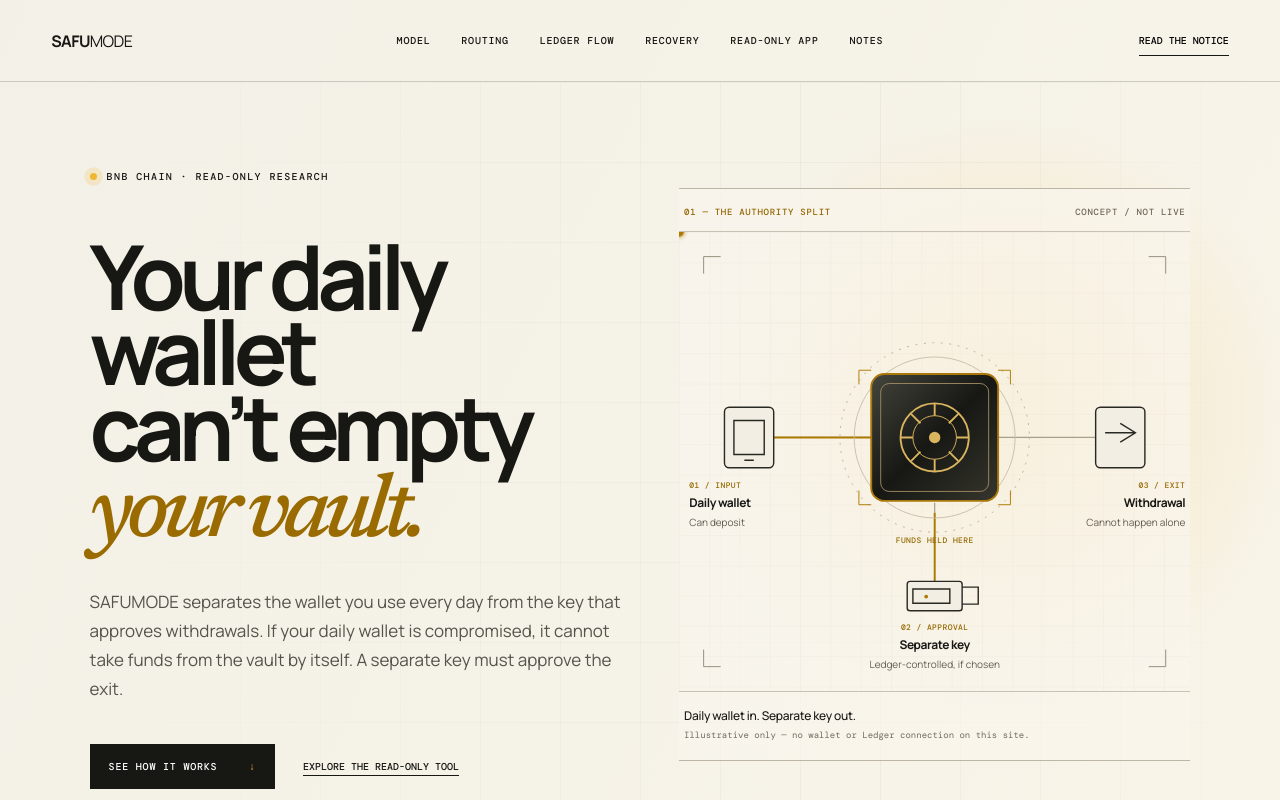
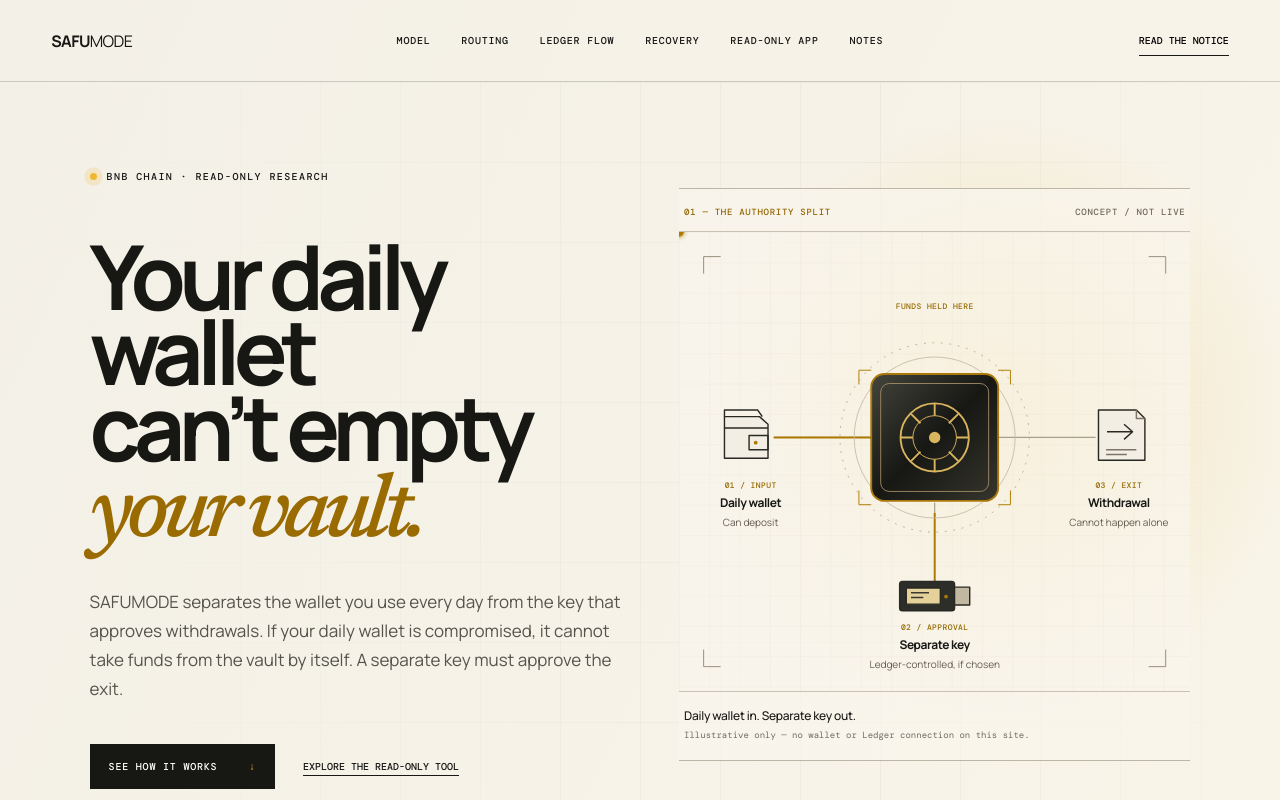
Before and after one commit to safumode/safumode, a website: page web/index.html in a window 1280 px wide. Shown: the top 800 px of the page. Drawn offline with nearby package versions, Linux system fonts and the light colour scheme.

Commit message:
Refine schematic icons and optical alignment

```diff
--- a/web/hero.css
+++ b/web/hero.css
@@ -2,7 +2,7 @@
 @media(min-width:901px){.hero{grid-template-columns:minmax(0,1fr) minmax(450px,.95fr);gap:4vw}}
 .hero-schematic{position:relative;align-self:center;min-width:0;margin:0;color:var(--ink);background:rgba(249,246,237,.7);border-top:1px solid #bdb5a5;border-bottom:1px solid #bdb5a5;box-shadow:none;animation:arrive .8s .3s both}
 .schematic-heading{display:flex;justify-content:space-between;padding:17px 5px 13px;border-bottom:1px solid #c9c2b4;color:#716a5c;font:500 9px var(--mono);letter-spacing:.08em}.schematic-heading span:first-child{color:#926600}
-.schematic-stage{position:relative;width:100%;overflow:hidden}.schematic-drawing{display:block;width:100%;height:auto}.schematic-label{position:absolute;display:flex;flex-direction:column;gap:4px;line-height:1.2;white-space:nowrap}.schematic-label small{font:500 8px var(--mono);letter-spacing:.05em;color:#956900}.schematic-label strong{font:700 12px var(--sans);letter-spacing:-.035em}.schematic-label span{font:10px var(--sans);color:#625c50}.label-wallet{top:54%;left:2%}.label-exit{top:54%;right:1%;text-align:right}.label-vault{top:66%;left:50%;transform:translateX(-50%)}.label-key{top:85%;left:50%;transform:translateX(-50%);align-items:center}.schematic-denied{position:absolute;top:27%;right:0;white-space:nowrap;color:#ae4d32;font:500 9px var(--mono);letter-spacing:.05em;opacity:0;animation:denyFlash 9s infinite}
+.schematic-stage{position:relative;width:100%;overflow:hidden}.schematic-drawing{display:block;width:100%;height:auto}.schematic-label{position:absolute;display:flex;flex-direction:column;gap:4px;line-height:1.2;white-space:nowrap}.schematic-label small{font:500 8px var(--mono);letter-spacing:.05em;color:#956900}.schematic-label strong{font:700 12px var(--sans);letter-spacing:-.035em}.schematic-label span{font:10px var(--sans);color:#625c50}.label-wallet{top:54%;left:0;width:28%;align-items:center;text-align:center}.label-exit{top:54%;right:0;width:28%;align-items:center;text-align:center}.label-vault{top:15%;left:50%;transform:translateX(-50%)}.label-key{top:85%;left:50%;transform:translateX(-50%);align-items:center}.schematic-denied{position:absolute;top:27%;right:0;white-space:nowrap;color:#ae4d32;font:500 9px var(--mono);letter-spacing:.05em;opacity:0;animation:denyFlash 9s infinite}
 .hero-schematic figcaption{padding:15px 5px 17px;border-top:1px solid #c9c2b4;font:500 12px var(--sans);letter-spacing:-.02em}.hero-schematic figcaption span{display:block;margin-top:5px;color:#706b61;font:9px/1.5 var(--mono);letter-spacing:0}
 .flow-particle{filter:drop-shadow(0 0 3px #ad7a00);opacity:0}.flow-particle-in{animation:particleIn 9s infinite}.flow-particle-key{animation:particleKey 9s infinite}.flow-particle-out{animation:particleOut 9s infinite}.flow-in,.flow-key,.flow-out{stroke-dasharray:110;stroke-dashoffset:110;animation:lineIn 9s infinite}.flow-key{stroke-dasharray:83;stroke-dashoffset:83;animation:lineKey 9s infinite}.flow-out{animation:lineOut 9s infinite}
 @keyframes lineIn{0%,7%{stroke-dashoffset:110}26%,100%{stroke-dashoffset:0}}@keyframes lineKey{0%,48%{stroke-dashoffset:83}61%,100%{stroke-dashoffset:0}}@keyframes lineOut{0%,73%{stroke-dashoffset:110}91%,100%{stroke-dashoffset:0}}@keyframes particleIn{0%,6%,27%,100%{opacity:0}8%,24%{opacity:1}}@keyframes particleKey{0%,47%,62%,100%{opacity:0}49%,60%{opacity:1}}@keyframes particleOut{0%,72%,92%,100%{opacity:0}74%,90%{opacity:1}}@keyframes denyFlash{0%,29%,42%,100%{opacity:0}32%,39%{opacity:1}}
--- a/web/index.html
+++ b/web/index.html
@@ -8,7 +8,7 @@
   <title>SAFUMODE — Separate authority, visible limits</title>
   <link rel="icon" href="safumode-mark.svg" type="image/svg+xml" />
   <link rel="stylesheet" href="styles.css?v=ledger-flow-1" />
-  <link rel="stylesheet" href="hero.css?v=schematic-2" />
+  <link rel="stylesheet" href="hero.css?v=schematic-3" />
   <script src="ethers.min.js?v=6.17.0"></script>
   <script src="app.js?v=7" defer></script>
 </head>
@@ -44,12 +44,12 @@
           <circle class="flow-particle flow-particle-in" r="5" fill="#ad7a00"><animateMotion dur="9s" repeatCount="indefinite" keyTimes="0;.07;.26;1" keyPoints="0;0;1;1" calcMode="linear" path="M100 217H203"/></circle>
           <circle class="flow-particle flow-particle-key" r="5" fill="#ad7a00"><animateMotion dur="9s" repeatCount="indefinite" keyTimes="0;.48;.61;1" keyPoints="0;0;1;1" calcMode="linear" path="M270 369v-83"/></circle>
           <circle class="flow-particle flow-particle-out" r="5" fill="#ad7a00"><animateMotion dur="9s" repeatCount="indefinite" keyTimes="0;.73;.91;1" keyPoints="0;0;1;1" calcMode="linear" path="M337 217h103"/></circle>
-          <rect x="48" y="185" width="52" height="64" rx="5" fill="#f2eee4" stroke="#292923" stroke-width="1.5"/><path d="M58 199h32v36H58zM69 241h10" fill="none" stroke="#292923" stroke-width="1.5"/>
-          <rect x="440" y="185" width="52" height="64" rx="5" fill="#f2eee4" stroke="#292923" stroke-width="1.5"/><path d="M450 212h32m-16-10 16 10-16 10" fill="none" stroke="#292923" stroke-width="1.5"/>
+          <g class="draw-wallet" fill="none" stroke="#292923" stroke-width="1.5" stroke-linejoin="round"><path d="M48 195h37l9 8v36H48z" fill="#f2eee4"/><path d="M48 195v-7h35l5 7M48 207h46M74 215h20v15H74z"/><circle cx="81" cy="222.5" r="2" fill="#ad7a00" stroke="none"/></g>
+          <g class="draw-recipient" fill="none" stroke="#292923" stroke-width="1.5" stroke-linejoin="round"><path d="M443 188h40l9 9v44h-49z" fill="#f2eee4"/><path d="M483 188v9h9M451 230h32M451 235h22" stroke="#7d7668"/><path d="M452 211h27m-9-8 9 8-9 8"/></g>
           <circle cx="270" cy="217" r="100" fill="none" stroke="#b8ac91" stroke-dasharray="2 7"/><circle cx="270" cy="217" r="85" fill="none" stroke="#c9beaa"/>
           <rect x="203" y="150" width="134" height="134" rx="14" fill="url(#vault-metal)" stroke="#a9780a" stroke-width="2"/><rect x="213" y="160" width="114" height="114" rx="9" fill="none" stroke="#9b8761"/>
           <circle cx="270" cy="217" r="36" fill="none" stroke="#d9b55e" stroke-width="2"/><circle cx="270" cy="217" r="23" fill="none" stroke="#d9b55e"/><path d="M270 181v13m0 46v13m-36-36h13m46 0h13m-61-25 10 10m30 30 10 10m0-50-10 10m-30 30-10 10" stroke="#d9b55e" stroke-width="2"/><circle cx="270" cy="217" r="6" fill="#d9b55e"/>
-          <rect x="241" y="369" width="58" height="31" rx="3" fill="#f2eee4" stroke="#292923" stroke-width="1.5"/><path d="M247 377h39v15h-39zM299 375h17v18h-17" fill="none" stroke="#292923" stroke-width="1.5"/><circle cx="261" cy="385" r="2" fill="#ad7a00"/>
+          <g class="draw-key" stroke="#292923" stroke-width="1.5" stroke-linejoin="round"><rect x="233" y="369" width="58" height="31" rx="3" fill="#2d2e29"/><path d="M291 375h16v19h-16z" fill="#c2b8a1"/><rect x="240" y="376" width="36" height="17" rx="1" fill="#e5d29b"/><path d="M245 381h19m-19 5h13" stroke="#393831"/><circle cx="282" cy="385" r="2" fill="#ad7a00" stroke="none"/></g>
           <path d="M203 146h-13v15M337 146h13v15M203 288h-13v-15M337 288h13v-15" fill="none" stroke="#ad7a00"/>
         </svg>
         <div class="schematic-label label-wallet"><small>01 / INPUT</small><strong>Daily wallet</strong><span>Can deposit</span></div>
```
